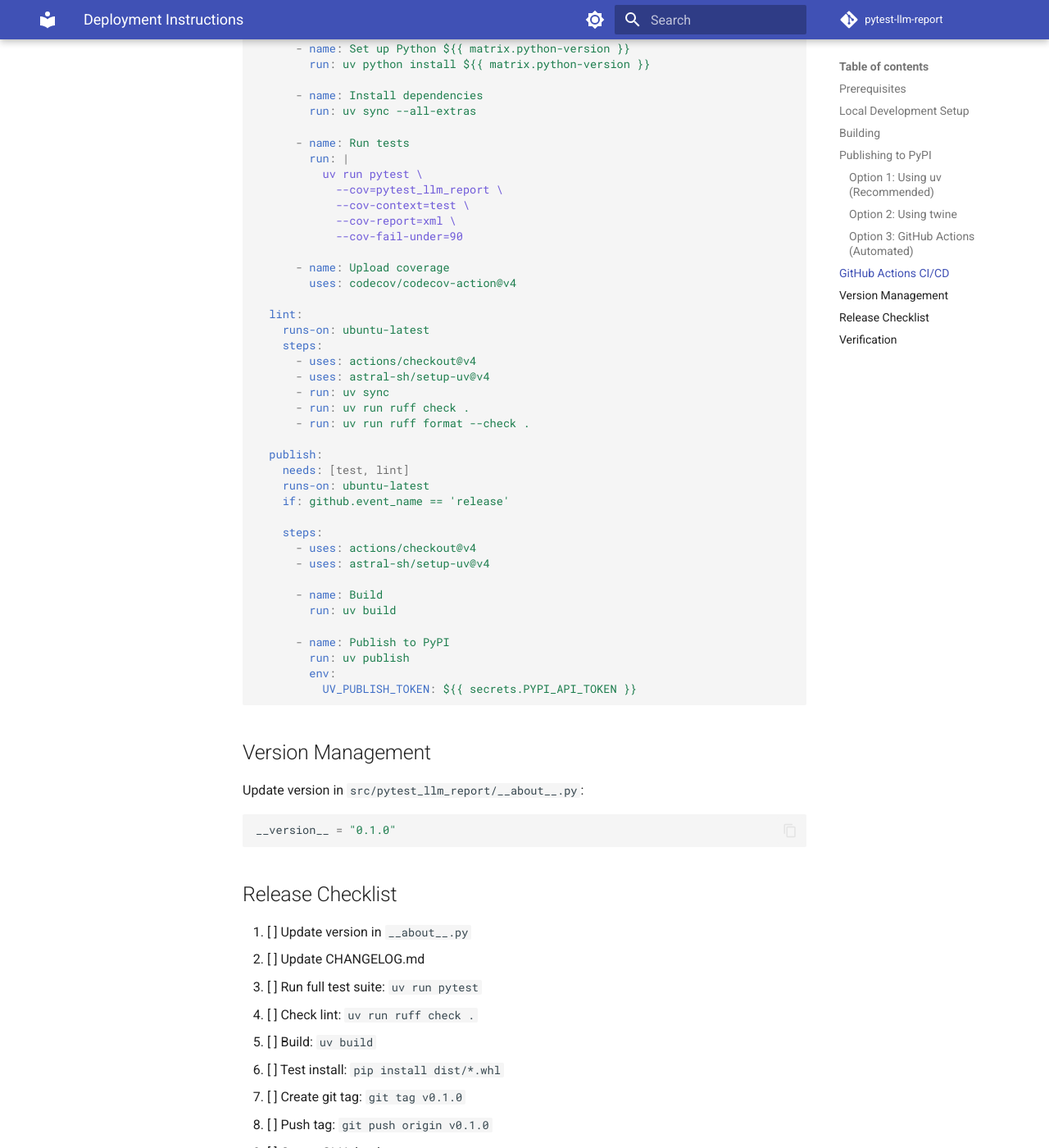
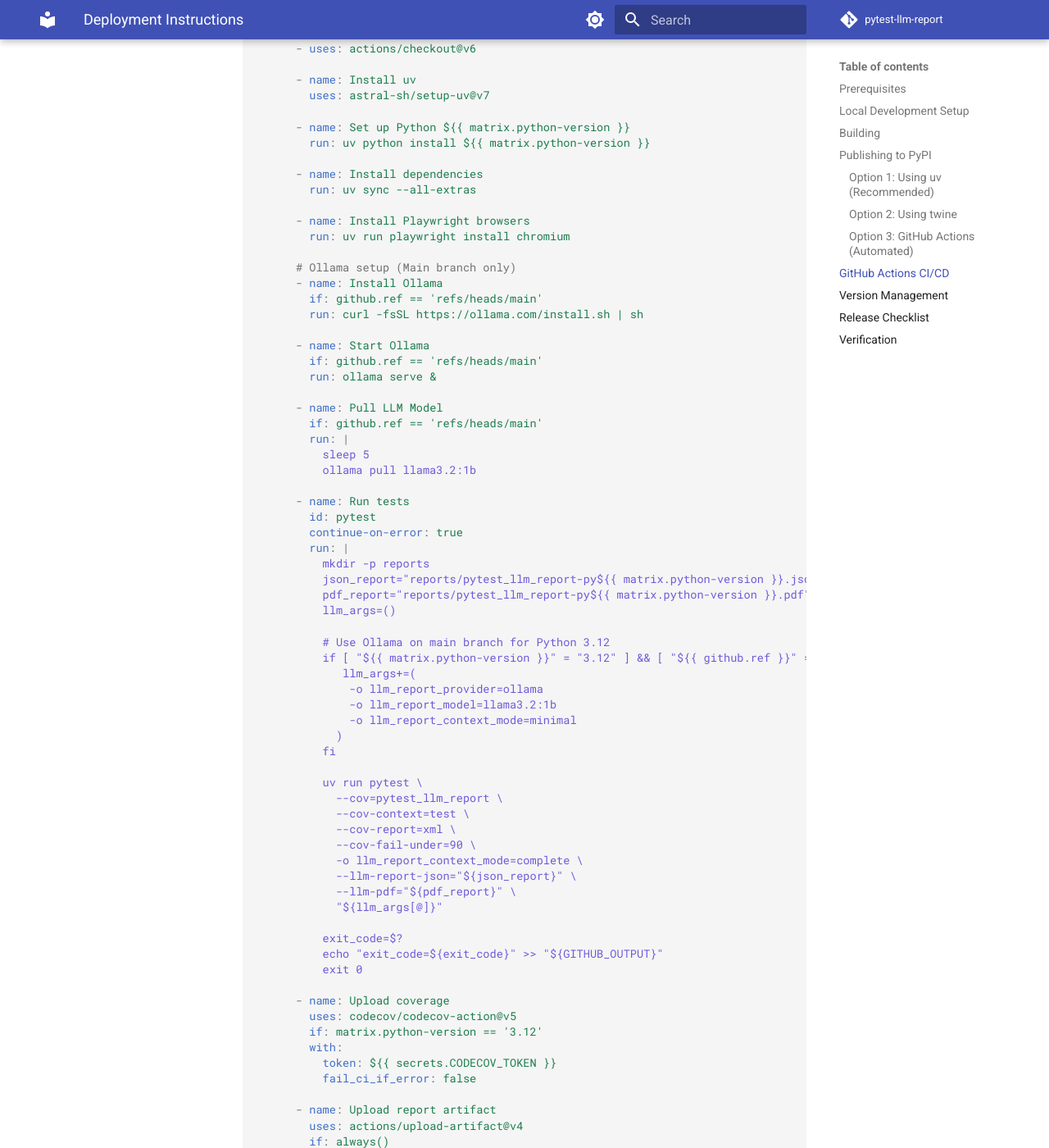
Before and after one commit to palakpsheth/pytest-llm-report, an MkDocs documentation site: the page built from docs/deployment.md, in a window 1280 px wide and 1400 px high, scrolled down 2179 px. Shown: the whole window at 82% size. Built offline with MkDocs 1.6.1 and Material for MkDocs 9.7.7, drawn with Linux system fonts in a browser that asks for light colours; comment, search, counter and statistics services are not loaded; some of the changed text lies outside the part shown.

Commit message:
update ci

```diff
--- a/docs/deployment.md
+++ b/docs/deployment.md
@@ -83,18 +83,23 @@ on:
   release:
     types: [published]
 
+permissions:
+  contents: read
+
 jobs:
   test:
     runs-on: ubuntu-latest
+    timeout-minutes: 120
     strategy:
+      fail-fast: false
       matrix:
         python-version: ["3.11", "3.12", "3.13"]
 
     steps:
-      - uses: actions/checkout@v4
+      - uses: actions/checkout@v6
 
       - name: Install uv
-        uses: astral-sh/setup-uv@v4
+        uses: astral-sh/setup-uv@v7
 
       - name: Set up Python ${{ matrix.python-version }}
         run: uv python install ${{ matrix.python-version }}
@@ -102,22 +107,82 @@ jobs:
       - name: Install dependencies
         run: uv sync --all-extras
 
+      - name: Install Playwright browsers
+        run: uv run playwright install chromium
+
+      # Ollama setup (Main branch only)
+      - name: Install Ollama
+        if: github.ref == 'refs/heads/main'
+        run: curl -fsSL https://ollama.com/install.sh | sh
+
+      - name: Start Ollama
+        if: github.ref == 'refs/heads/main'
+        run: ollama serve &
+
+      - name: Pull LLM Model
+        if: github.ref == 'refs/heads/main'
+        run: |
+          sleep 5
+          ollama pull llama3.2:1b
+
       - name: Run tests
+        id: pytest
+        continue-on-error: true
         run: |
+          mkdir -p reports
+          json_report="reports/pytest_llm_report-py${{ matrix.python-version }}.json"
+          pdf_report="reports/pytest_llm_report-py${{ matrix.python-version }}.pdf"
+          llm_args=()
+
+          # Use Ollama on main branch for Python 3.12
+          if [ "${{ matrix.python-version }}" = "3.12" ] && [ "${{ github.ref }}" = "refs/heads/main" ]; then
+             llm_args+=(
+              -o llm_report_provider=ollama
+              -o llm_report_model=llama3.2:1b
+              -o llm_report_context_mode=minimal
+            )
+          fi
+
           uv run pytest \
             --cov=pytest_llm_report \
             --cov-context=test \
             --cov-report=xml \
-            --cov-fail-under=90
+            --cov-fail-under=90 \
+            -o llm_report_context_mode=complete \
+            --llm-report-json="${json_report}" \
+            --llm-pdf="${pdf_report}" \
+            "${llm_args[@]}"
+
+          exit_code=$?
+          echo "exit_code=${exit_code}" >> "${GITHUB_OUTPUT}"
+          exit 0
 
       - name: Upload coverage
-        uses: codecov/codecov-action@v4
+        uses: codecov/codecov-action@v5
+        if: matrix.python-version == '3.12'
+        with:
+          token: ${{ secrets.CODECOV_TOKEN }}
+          fail_ci_if_error: false
+
+      - name: Upload report artifact
+        uses: actions/upload-artifact@v4
+        if: always()
+        with:
+          name: report-py${{ matrix.python-version }}
+          path: |
+            reports/pytest_llm_report-py${{ matrix.python-version }}.json
+            reports/pytest_llm_report-py${{ matrix.python-version }}.pdf
+          retention-days: 7
+
+      - name: Fail if tests failed
+        if: steps.pytest.outputs.exit_code != '0'
+        run: exit 1
 
   lint:
     runs-on: ubuntu-latest
     steps:
-      - uses: actions/checkout@v4
-      - uses: astral-sh/setup-uv@v4
+      - uses: actions/checkout@v6
+      - uses: astral-sh/setup-uv@v7
       - run: uv sync
       - run: uv run ruff check .
       - run: uv run ruff format --check .
@@ -126,14 +191,14 @@ jobs:
     needs: [test, lint]
     runs-on: ubuntu-latest
     if: github.event_name == 'release'
+    permissions:
+      id-token: write
 
     steps:
-      - uses: actions/checkout@v4
-      - uses: astral-sh/setup-uv@v4
-
+      - uses: actions/checkout@v6
+      - uses: astral-sh/setup-uv@v7
       - name: Build
         run: uv build
-
       - name: Publish to PyPI
         run: uv publish
         env:
```
Also changed, not shown: 4 other files.
